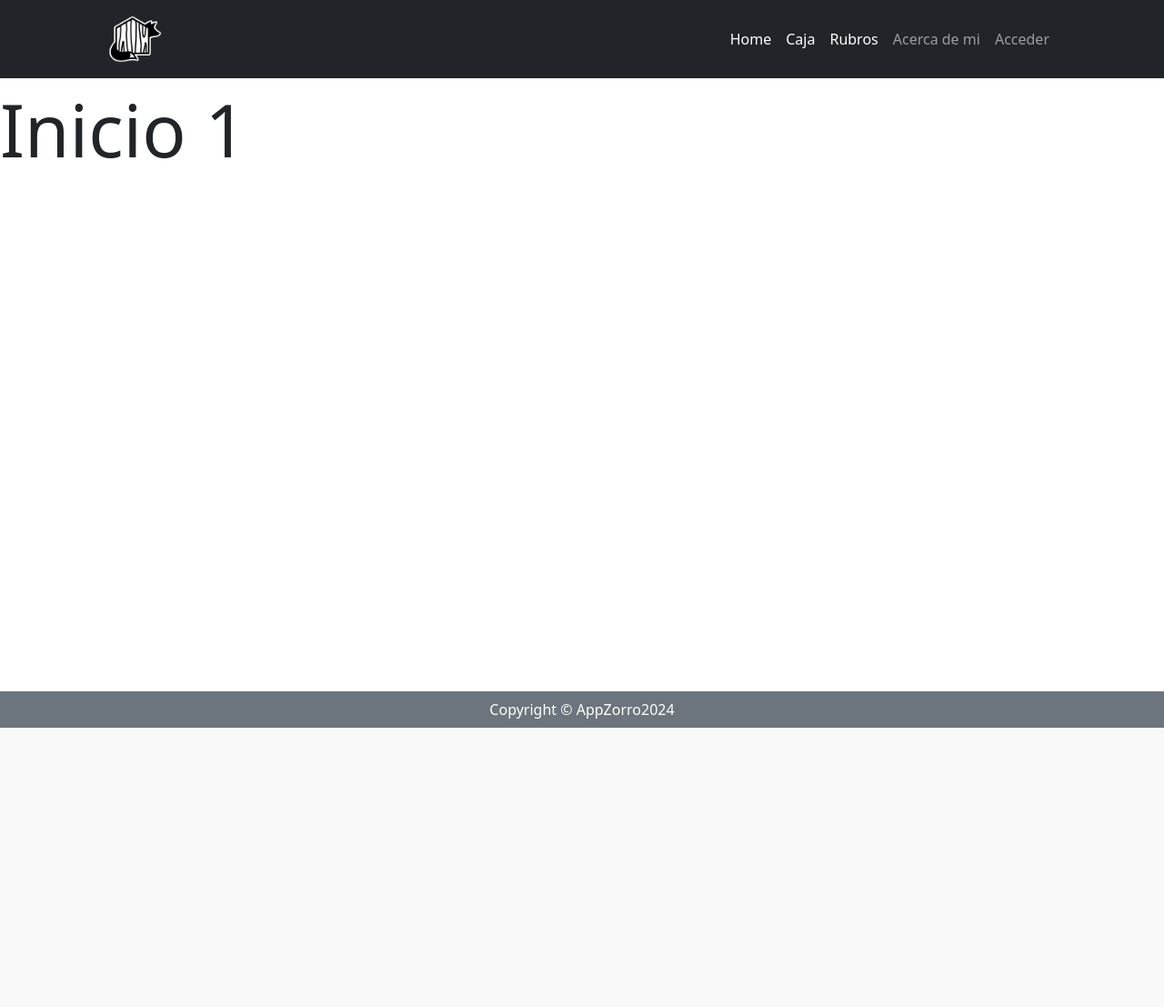
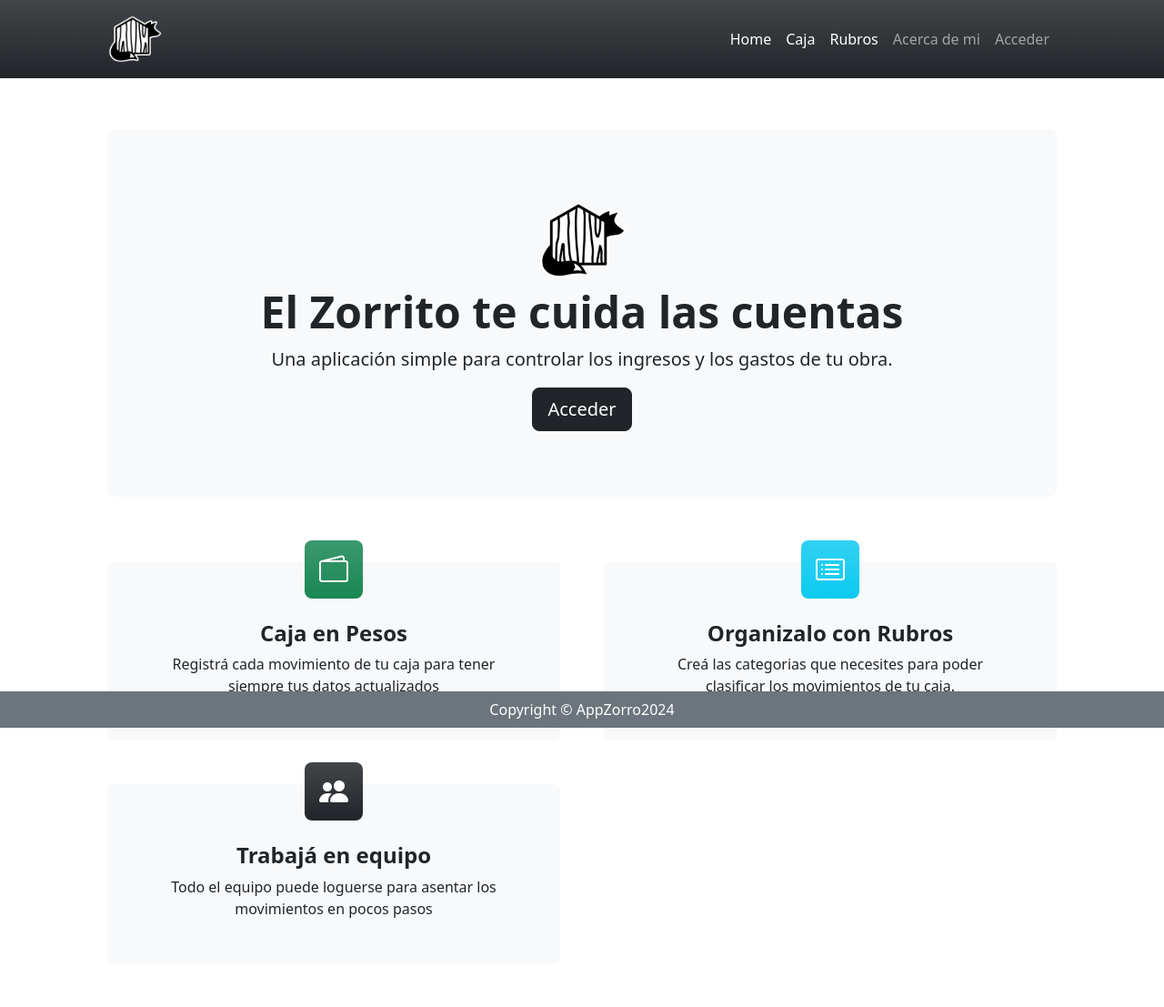
Before and after one commit to soykylecap/Zorrito, a Django app: page / in a window 1280 px wide. Shown: the whole page at 91% size. Before the commit the page ends 800 px from the top, so only its background shows below. Run offline with Django 5.2, Linux system fonts and the light colour scheme; some libraries are stand-ins or nearby versions.

Commit message:
Inicio listo

```diff
--- a/AppZorro/templates/AppZorro/base.html
+++ b/AppZorro/templates/AppZorro/base.html
@@ -18,14 +18,9 @@
     </head>
     <body>
         <!-- Responsive navbar-->
-        <nav class="navbar navbar-expand-lg navbar-dark bg-dark">
+        <nav class="navbar navbar-expand-lg navbar-dark bg-dark bg-gradient">
             <div class="container px-lg-5">
-                {% if request.user.is_authenticated %}
-                    <a class="navbar-brand" href="{% url 'Movimientos' %}"><img src="\media\logo.png" alt="" height="60px"></a>
-                {% else %}
-                    <a class="navbar-brand" href="{% url 'Inicio' %}"><img src="\media\logo.png" alt="" height="60px"></a>
-                {% endif %}
-
+                <a class="navbar-brand" href="{% url 'Inicio' %}"><img src="{% static 'AppZorro/assets/img/logo.png' %}" alt="" height="60px"></a>
                 <button class="navbar-toggler" type="button" data-bs-toggle="collapse" data-bs-target="#navbarSupportedContent" aria-controls="navbarSupportedContent" aria-expanded="false" aria-label="Toggle navigation"><span class="navbar-toggler-icon"></span></button>
                 <div class="collapse navbar-collapse" id="navbarSupportedContent">
                     <ul class="navbar-nav ms-auto mb-2 mb-lg-0">
--- a/AppZorro/templates/AppZorro/index.html
+++ b/AppZorro/templates/AppZorro/index.html
@@ -7,18 +7,59 @@
 {% block subtitulo %}   {% endblock subtitulo %}
 
 {% block main %}
-<h1 class="display-1">Inicio 1</h1>
+        <!-- Header-->
+        <header class="py-5">
+          <div class="container px-lg-5">
+              <div class="p-4 p-lg-4 bg-light rounded-3 text-center">
+                  <div class="m-4 m-lg-5">
+                      <img class
+                      <img src="{% static 'AppZorro/assets/img/logo.png' %}" alt="" height="100px">
+                      <h1 class="display-5 fw-bold">El Zorrito te cuida las cuentas</h1>
+                      <p class="fs-5">Una aplicación simple para controlar los ingresos y los gastos de tu obra.</p>
+                      {% if request.user.is_authenticated %}
+                        <p class="fs-5">Estas listo para empezar a trabajar.</p>
+                      {% else %}
+                        <a class="btn btn-dark btn-lg" href="{% url 'Movimientos' %}">Acceder</a>
+                      {% endif %}
+                  </div>
+              </div>
+          </div>
+      </header>
+        <!-- Page Content-->
+        <section class="pt-4">
+          <div class="container px-lg-5">
+              <!-- Page Features-->
+              <div class="row gx-lg-5">
+                  <div class="col-lg-6 col-xxl-4 mb-5">
+                      <div class="card bg-light border-0 h-100">
+                          <div class="card-body text-center p-4 p-lg-5 pt-0 pt-lg-0">
+                              <div class="feature bg-success bg-gradient text-white rounded-3 mb-4 mt-n4"><i class="bi bi-wallet2"></i></div>
+                              <h2 class="fs-4 fw-bold">Caja en Pesos</h2>
+                              <p class="mb-0">Registrá cada movimiento de tu caja para tener siempre tus datos actualizados</p>
+                          </div>
+                      </div>
+                  </div>
+                  <div class="col-lg-6 col-xxl-4 mb-5">
+                      <div class="card bg-light border-0 h-100">
+                          <div class="card-body text-center p-4 p-lg-5 pt-0 pt-lg-0">
+                              <div class="feature bg-info bg-gradient text-white rounded-3 mb-4 mt-n4"><i class="bi bi-card-list"></i></div>
+                              <h2 class="fs-4 fw-bold">Organizalo con Rubros</h2>
+                              <p class="mb-0">Creá las categorias que necesites para poder clasificar los movimientos de tu caja.</p>
+                          </div>
+                      </div>
+                  </div>
+                  <div class="col-lg-6 col-xxl-4 mb-5">
+                      <div class="card bg-light border-0 h-100">
+                          <div class="card-body text-center p-4 p-lg-5 pt-0 pt-lg-0">
+                              <div class="feature bg-dark bg-gradient text-white rounded-3 mb-4 mt-n4"><i class="bi bi-people-fill"></i></div>
+                              <h2 class="fs-4 fw-bold">Trabajá en equipo</h2>
+                              <p class="mb-0">Todo el equipo puede loguerse para asentar los movimientos en pocos pasos</p>
+                          </div>
+                      </div>
+                  </div>
 
-<div class="toast" role="alert" aria-live="assertive" aria-atomic="true">
-    <div class="toast-header">
-      <img src="..." class="rounded me-2" alt="...">
-      <strong class="me-auto">Bootstrap</strong>
-      <small class="text-body-secondary">11 mins ago</small>
-      <button type="button" class="btn-close" data-bs-dismiss="toast" aria-label="Close"></button>
-    </div>
-    <div class="toast-body">
-      Hello, world! This is a toast message.
-    </div>
-  </div>
+              </div>
+          </div>
+      </section>
 
 {% endblock main %}
```
Also changed, not shown: AppZorro/templates/AppZorro/index_bkp.html (added, +114 -0 lines), AppZorro/static/AppZorro/assets/img/logo.png (added), db.sqlite3.
